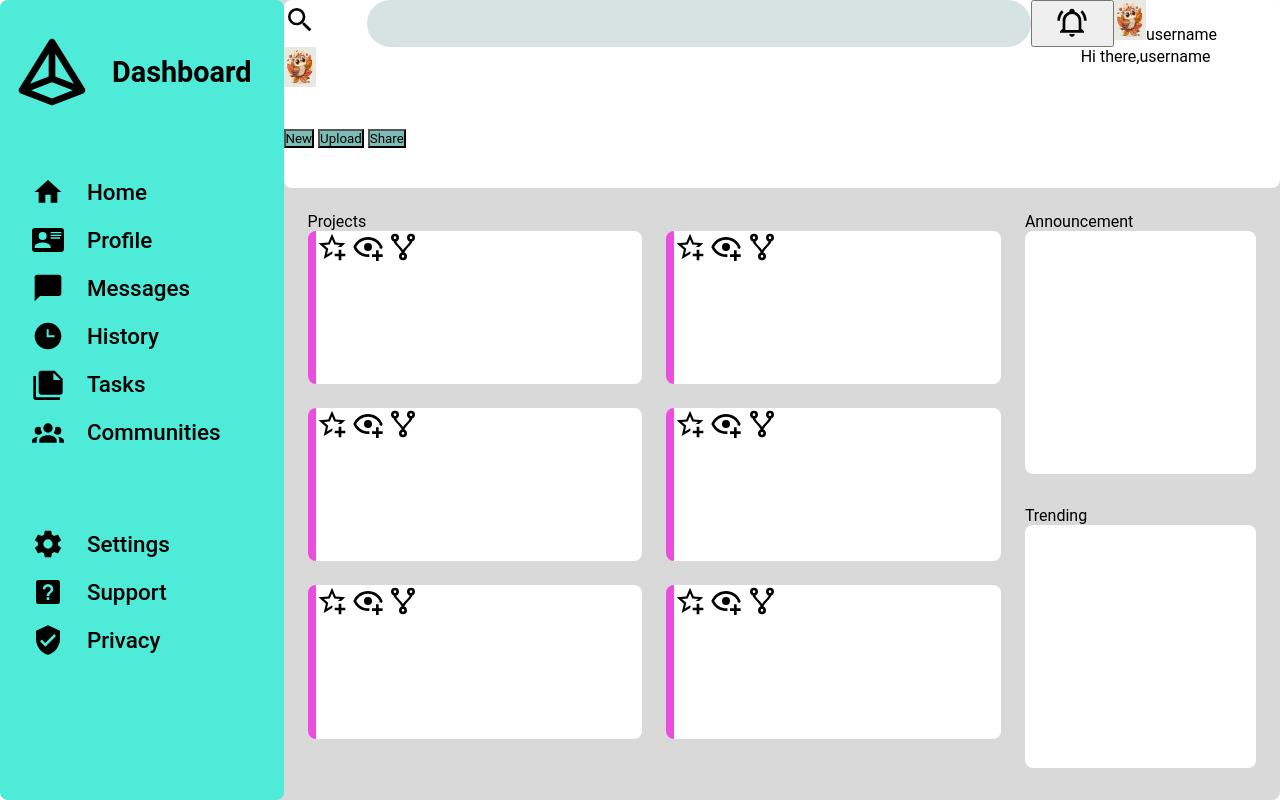
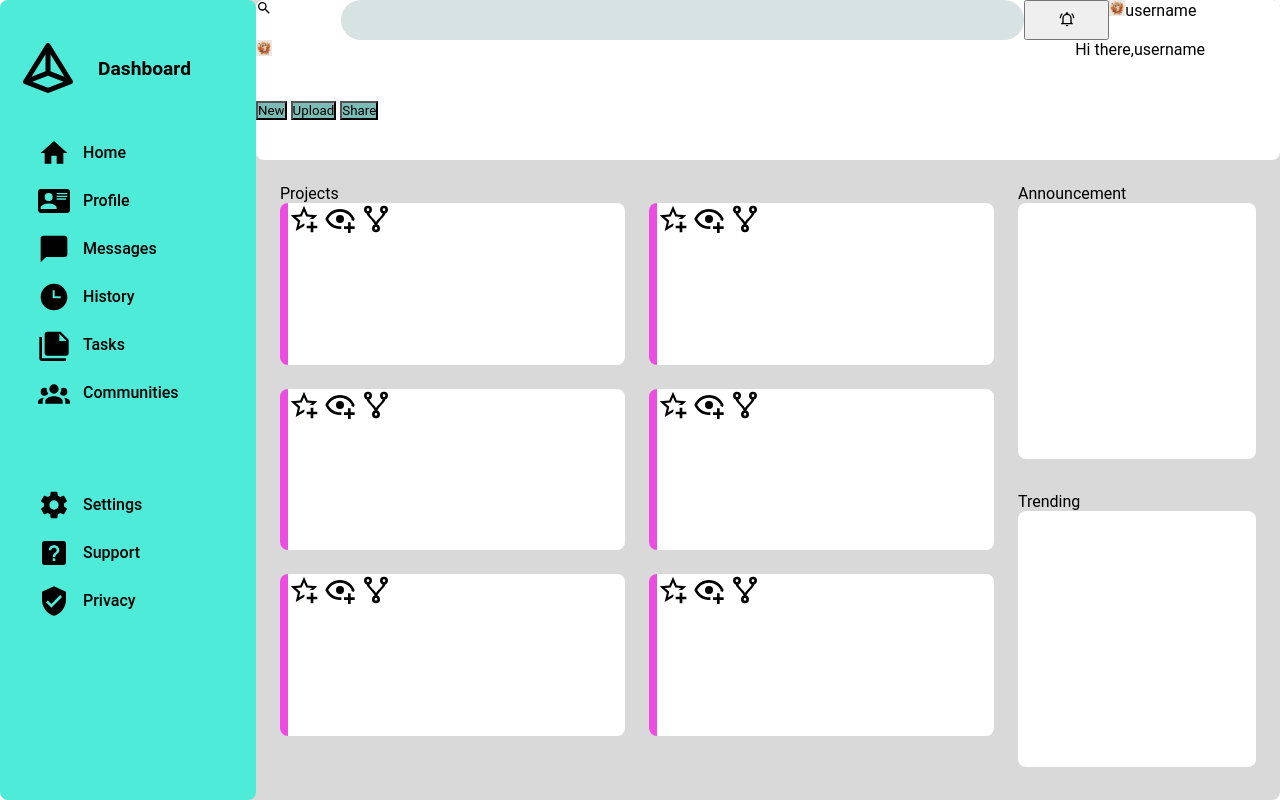
Before and after one commit to rajatuniques/dashboard, a plain HTML site: page index.html in a window 1280 px wide. Drawn offline with Linux system fonts and the light colour scheme; a web font is replaced by a local one.

Commit message:
Resize sidebar elements

```diff
--- a/styles.css
+++ b/styles.css
@@ -58,7 +58,7 @@
 ul {
     list-style-type: none;
     margin-bottom: 4rem;
-    font-size: 1.4rem;
+    font-size: 1rem;
     font-weight: 540;
 }
 
@@ -170,7 +170,7 @@ ul li {
 
 div.logo img {
     position: relative;
-    height: 80px;
+    height: 60px;
     display: inline;
     left: -20px;
 }
@@ -180,16 +180,16 @@ div.logo {
     display: grid;
     grid-template-columns: 1fr 2fr;
     align-items: center;
-    margin-bottom: 4rem;
+    margin-bottom: 2rem;
     font-weight: 600;
-    font-size: 1.8rem;
+    font-size: 1.2rem;
 
 }
 
 
 .header img {
-    height: 2.5rem;
-    width: 2rem;
+    height: 1rem;
+    width: 1rem;
 }
 
 .main-content img {
```
